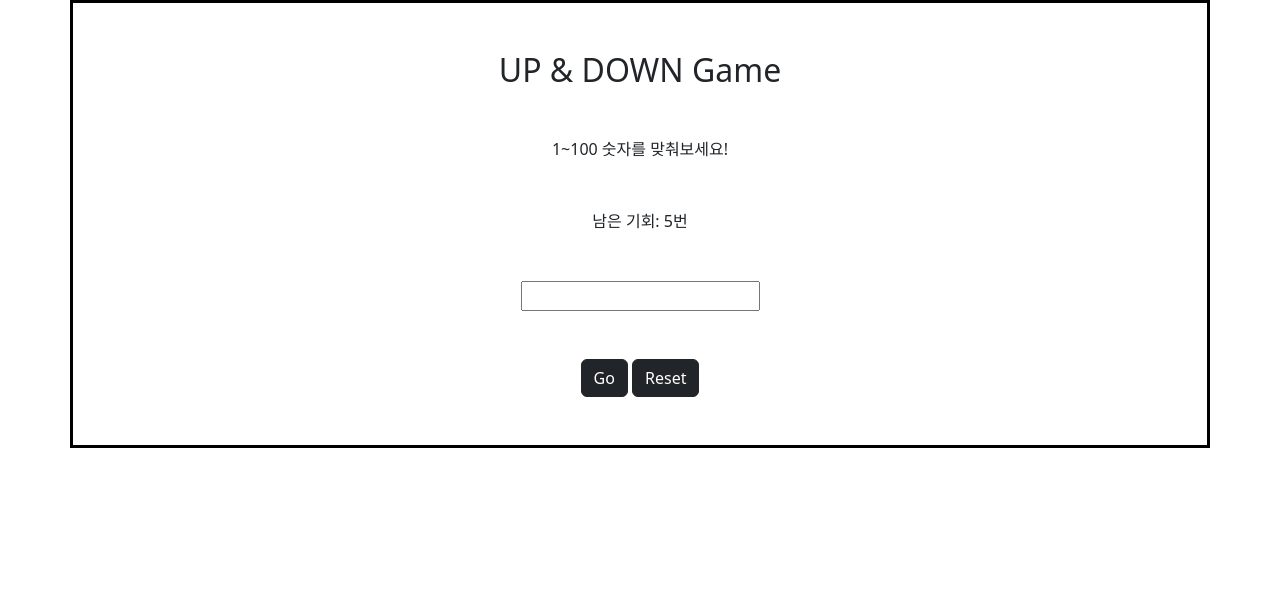
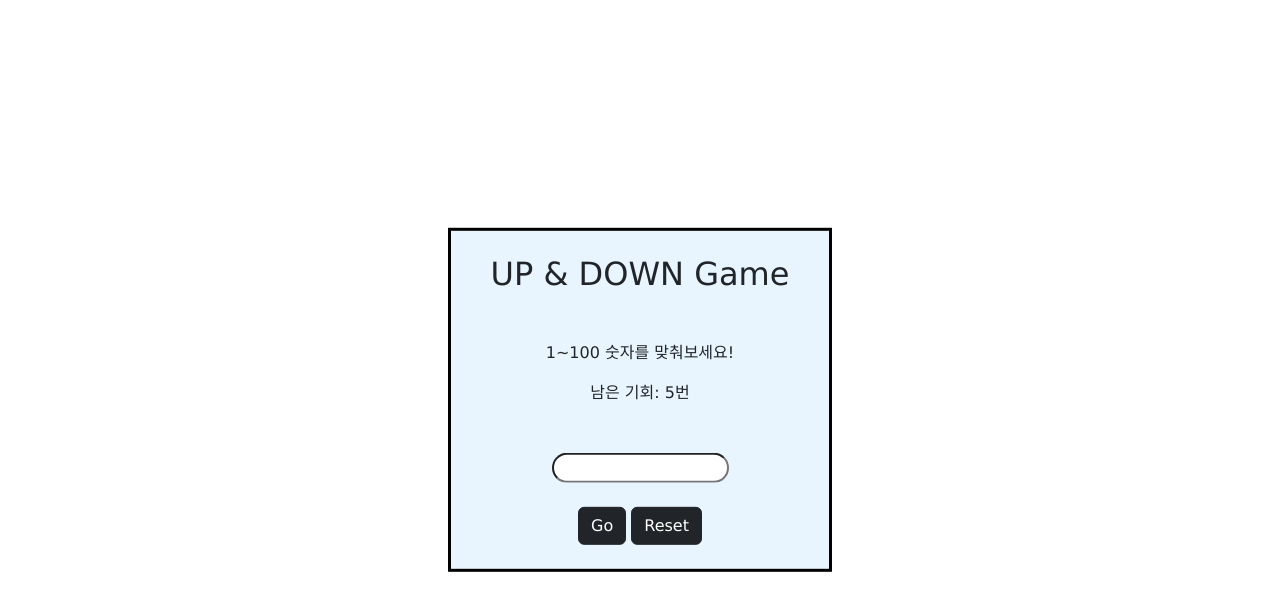
Before and after one commit to zeonghun/up-and-down-game, a plain HTML site: page index.html in a window 1280 px wide. Drawn offline with nearby package versions, Linux system fonts and the light colour scheme.

Commit message:
second commit

```diff
--- a/index.html
+++ b/index.html
@@ -14,16 +14,16 @@
     <link rel="stylesheet" href="style.css" />
   </head>
   <body>
-    <div class="container">
-      <div class="mt-5 mb-5">
+    <div class="container position-absolute top-50 start-50 translate-middle">
+      <div class="mt-4 mb-5">
         <h2>UP & DOWN Game</h2>
       </div>
-      <div id="result-area" class="mt-5 mb-5">1~100 숫자를 맞춰보세요!</div>
-      <div id="chance-area" class="mt-5 mb-5">남은 기회: 5번</div>
+      <div id="result-area" class="mt-5 mb-3">1~100 숫자를 맞춰보세요!</div>
+      <div id="chance-area" class="mt-3 mb-5">남은 기회: 5번</div>
       <div>
-        <input type="number" id="user-input" />
+        <input type="number" id="user-input" class="input_box" />
       </div>
-      <div class="mt-5 mb-5">
+      <div class="mt-4 mb-4">
         <button id="play-button" class="btn btn-dark">Go</button>
         <button id="reset-button" class="btn btn-dark">Reset</button>
       </div>
--- a/style.css
+++ b/style.css
@@ -1,4 +1,17 @@
-.container{
-    border: 3px solid black;
-    text-align: center;
+body {
+  font-family: Verdana, Geneva, Arial, sans-serif;
 }
+
+.container {
+  border: 3px solid black;
+  text-align: center;
+  width: 30%;
+  background-color: #e8f5ff;
+}
+
+.input_box {
+  width: 50%;
+  border-radius: 24px;
+  padding-left: 20px;
+  padding-right: 20px;
+}
```
